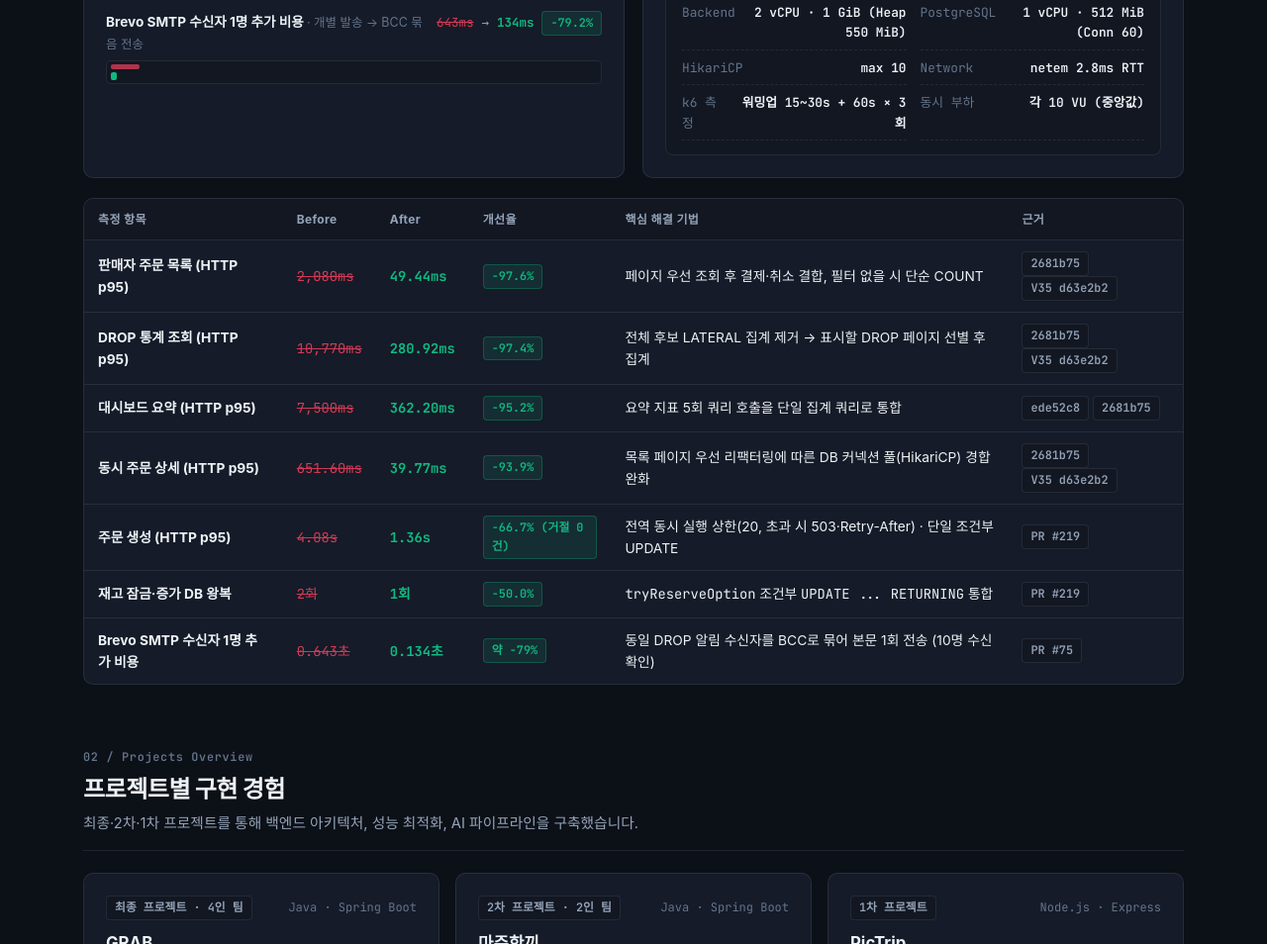
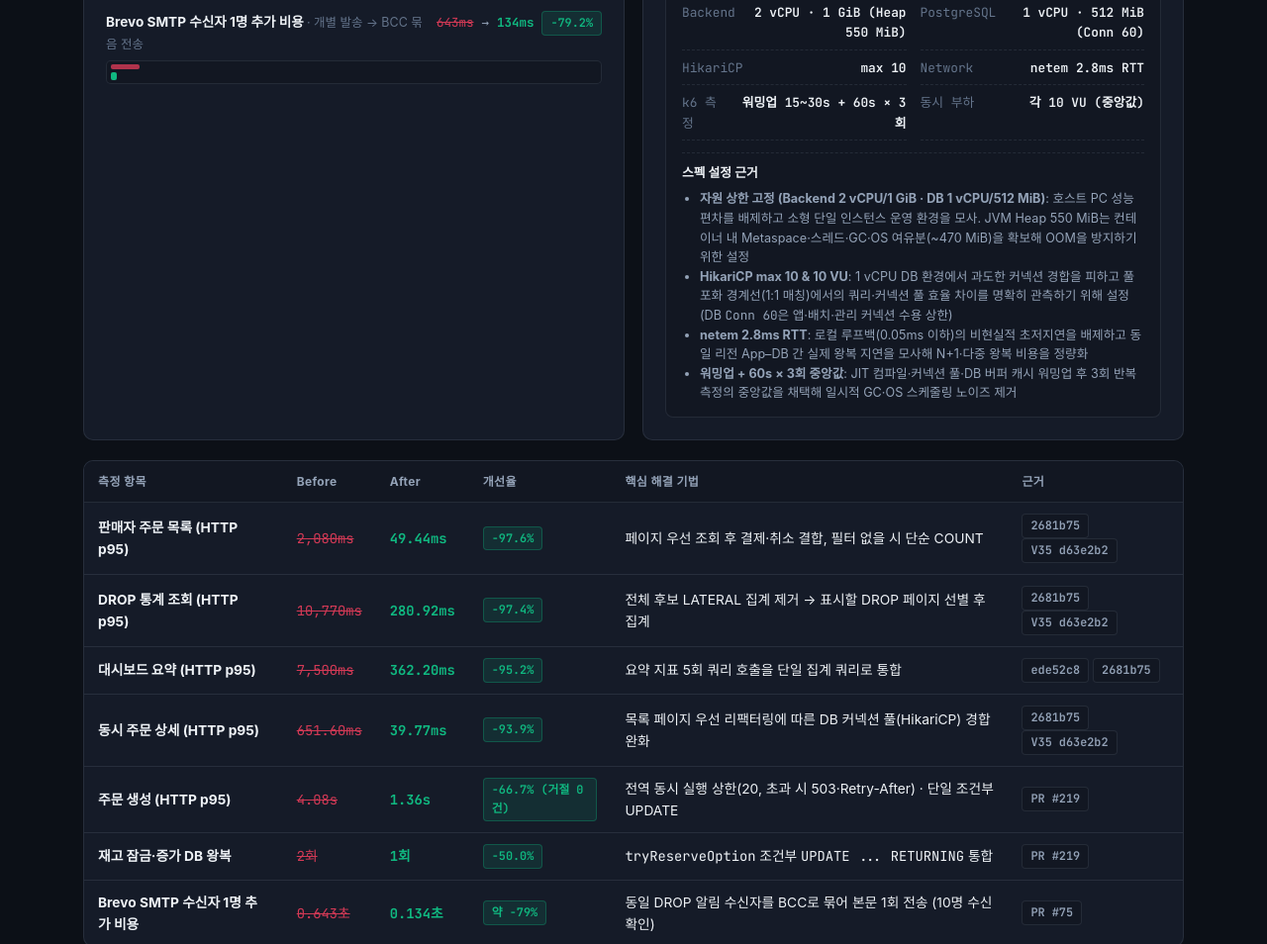
Before and after one commit to sang9831/backend-portfolio, a plain HTML site: page index.html in a window 1280 px wide. Shown: the part 1217-2171 px from the top of the page at 99% size. Drawn offline with Linux system fonts and the light colour scheme; a web font is replaced by a local one.

Commit message:
로컬 부하테스트 스펙 설정 근거 추가

```diff
--- a/index.html
+++ b/index.html
@@ -182,6 +182,15 @@
               <div class="spec-item"><span class="spec-key">Network</span><span class="spec-val">netem 2.8ms RTT</span></div>
               <div class="spec-item"><span class="spec-key">k6 측정</span><span class="spec-val">워밍업 15~30s + 60s × 3회</span></div>
               <div class="spec-item"><span class="spec-key">동시 부하</span><span class="spec-val">각 10 VU (중앙값)</span></div>
+            </div>
+            <div style="margin-top:12px;padding-top:10px;border-top:1px dashed var(--border);">
+              <div style="font-weight:700;font-size:0.8rem;color:var(--text);margin-bottom:6px;">스펙 설정 근거</div>
+              <ul style="margin:0;padding-left:18px;font-size:0.79rem;color:var(--text-muted);line-height:1.55;">
+                <li><strong>자원 상한 고정 (Backend 2 vCPU/1 GiB · DB 1 vCPU/512 MiB)</strong>: 호스트 PC 성능 편차를 배제하고 소형 단일 인스턴스 운영 환경을 모사. JVM Heap 550 MiB는 컨테이너 내 Metaspace·스레드·GC·OS 여유분(~470 MiB)을 확보해 OOM을 방지하기 위한 설정</li>
+                <li><strong>HikariCP max 10 &amp; 10 VU</strong>: 1 vCPU DB 환경에서 과도한 커넥션 경합을 피하고 풀 포화 경계선(1:1 매칭)에서의 쿼리·커넥션 풀 효율 차이를 명확히 관측하기 위해 설정 (DB <code>Conn 60</code>은 앱·배치·관리 커넥션 수용 상한)</li>
+                <li><strong>netem 2.8ms RTT</strong>: 로컬 루프백(0.05ms 이하)의 비현실적 초저지연을 배제하고 동일 리전 App–DB 간 실제 왕복 지연을 모사해 N+1·다중 왕복 비용을 정량화</li>
+                <li><strong>워밍업 + 60s × 3회 중앙값</strong>: JIT 컴파일·커넥션 풀·DB 버퍼 캐시 워밍업 후 3회 반복 측정의 중앙값을 채택해 일시적 GC·OS 스케줄링 노이즈 제거</li>
+              </ul>
             </div>
           </div>
         </div>
```
